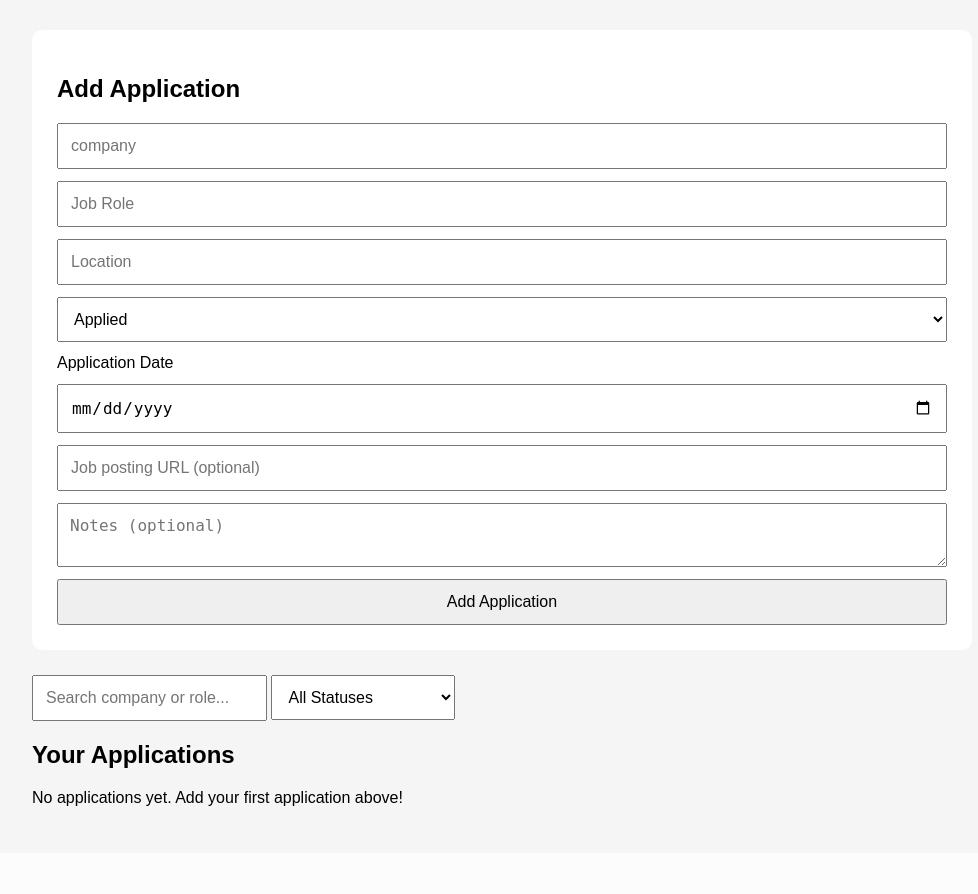
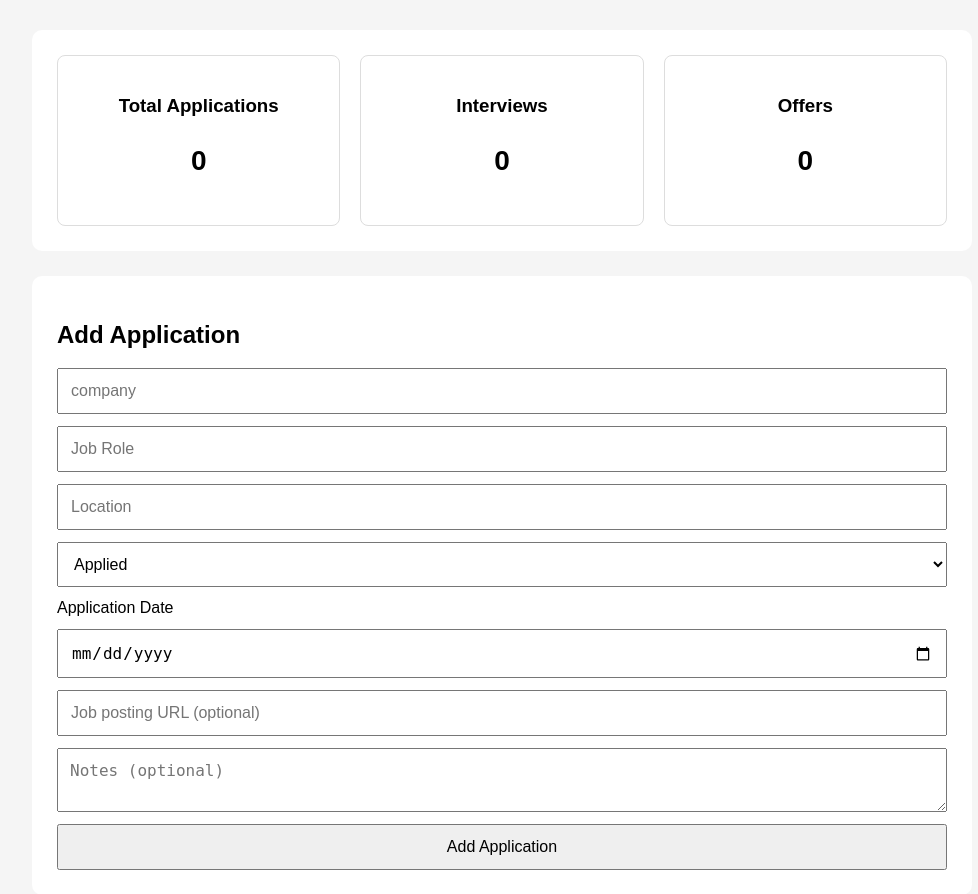
Before and after one commit to tanvi366/Student-Module-Tracker, a Flask app: page / in a window 1280 px wide. Shown: the part 174-1068 px from the top of the page, without its empty margins (138-1116 px from the left). Before the commit the page ends 980 px from the top, so only its background shows below. Run offline with Flask 3, Linux system fonts and the light colour scheme; data that the repository does not hold is empty.

Commit message:
Added basic dashboard

```diff
--- a/static/script.js
+++ b/static/script.js
@@ -61,9 +61,10 @@ async function loadApplications() {
         `;
         return;
     }
+    updateDashboard(applications);
+    filteredApplications.forEach(application => {
 
-    filteredApplications.forEach(application => {
-        const card = document.createElement("div");
+        const  card = document.createElement("div");
 
         card.classList.add("application-card");
 
@@ -94,7 +95,6 @@ async function loadApplications() {
 
 }
 
-
 async function deleteApplication(id) {
     const confirmed = confirm(
         "Are you sure you want to delete this application?"
@@ -112,6 +112,14 @@ async function deleteApplication(id) {
     loadApplications();
 }
 
+function updateDashboard(applications){
+    document.getElementById("total-applications").textContent = applications.length;
+    const interviews = applications.filter(application => application.status.trim().toLowerCase() === "interview").length;
+    document.getElementById("interviews").textContent = interviews;
+    const offers = applications.filter(application => application.status.trim().toLowerCase() === "Offer").length;
+    document.getElementById("offers").textContent = offers;
+}
+
 document.getElementById("search").addEventListener("input", loadApplications);
 document.getElementById("status-filter").addEventListener("change", loadApplications);
 
--- a/static/style.css
+++ b/static/style.css
@@ -147,3 +147,22 @@ button {
         width: 100%;
     }
 }
+
+.dashboard {
+    display: flex;
+    gap: 20px;
+}
+
+.stat-card {
+    flex: 1;
+    padding: 20px;
+    text-align: center;
+    border-radius: 8px;
+    background: white;
+    border: 1px solid #ddd;
+}
+
+.stat-card p {
+    font-size: 28px;
+    font-weight: bold;
+}
--- a/templates/index.html
+++ b/templates/index.html
@@ -17,6 +17,20 @@
     </header>
 
     <main>
+        <section class="dashboard">
+            <div class="stat-card">
+                <h3>Total Applications</h3>
+                <p id="total-applications">0</p>
+            </div>
+            <div class="stat-card">
+                <h3>Interviews</h3>
+                <p id="interviews">0</p>
+            </div>
+            <div class="stat-card">
+                <h3>Offers</h3>
+                <p id="offers">0</p>
+            </div>
+        </section>
         <section class="form-section">
             <h2>Add Application</h2>
             <form id="application-form">
```
